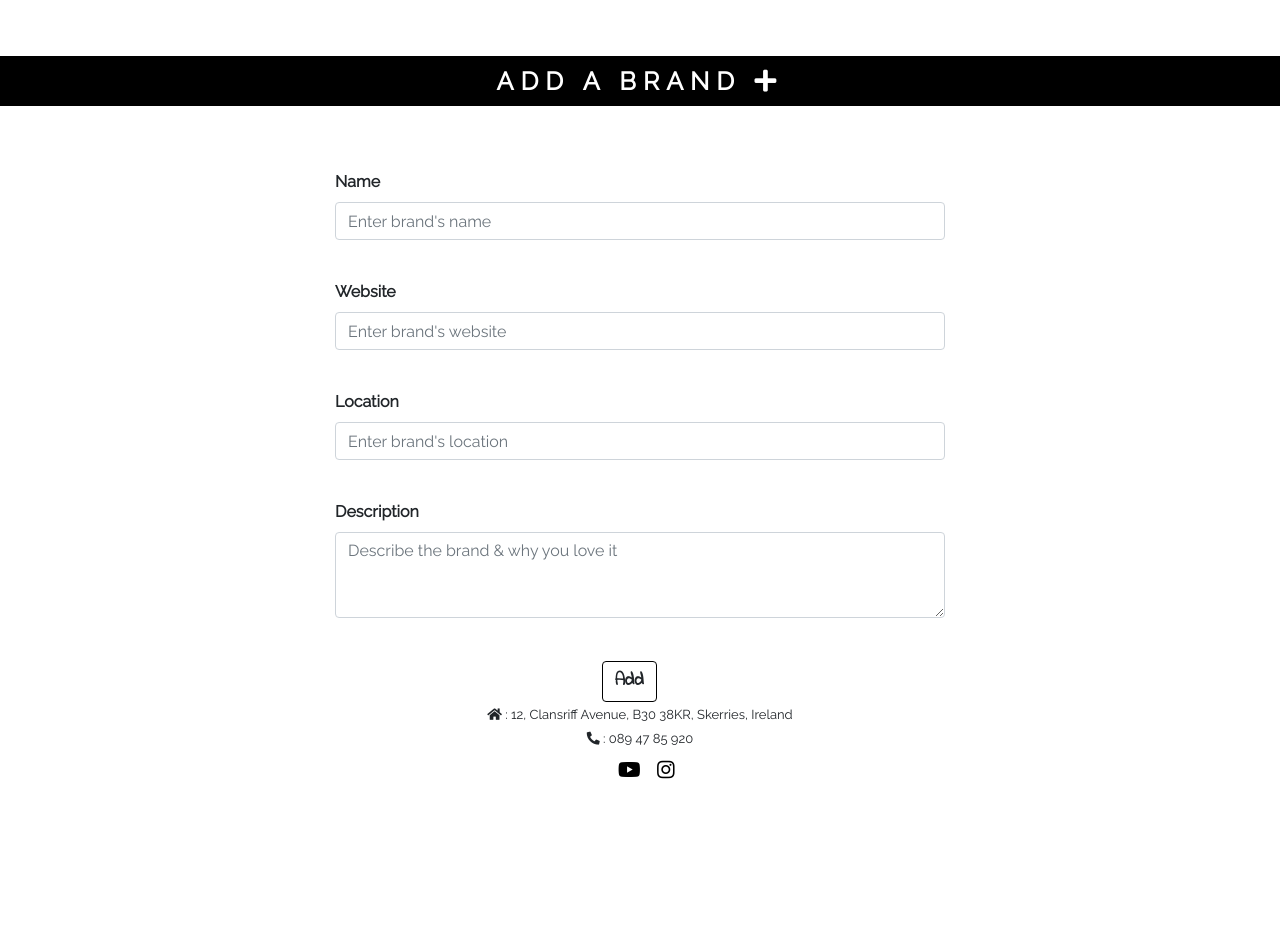
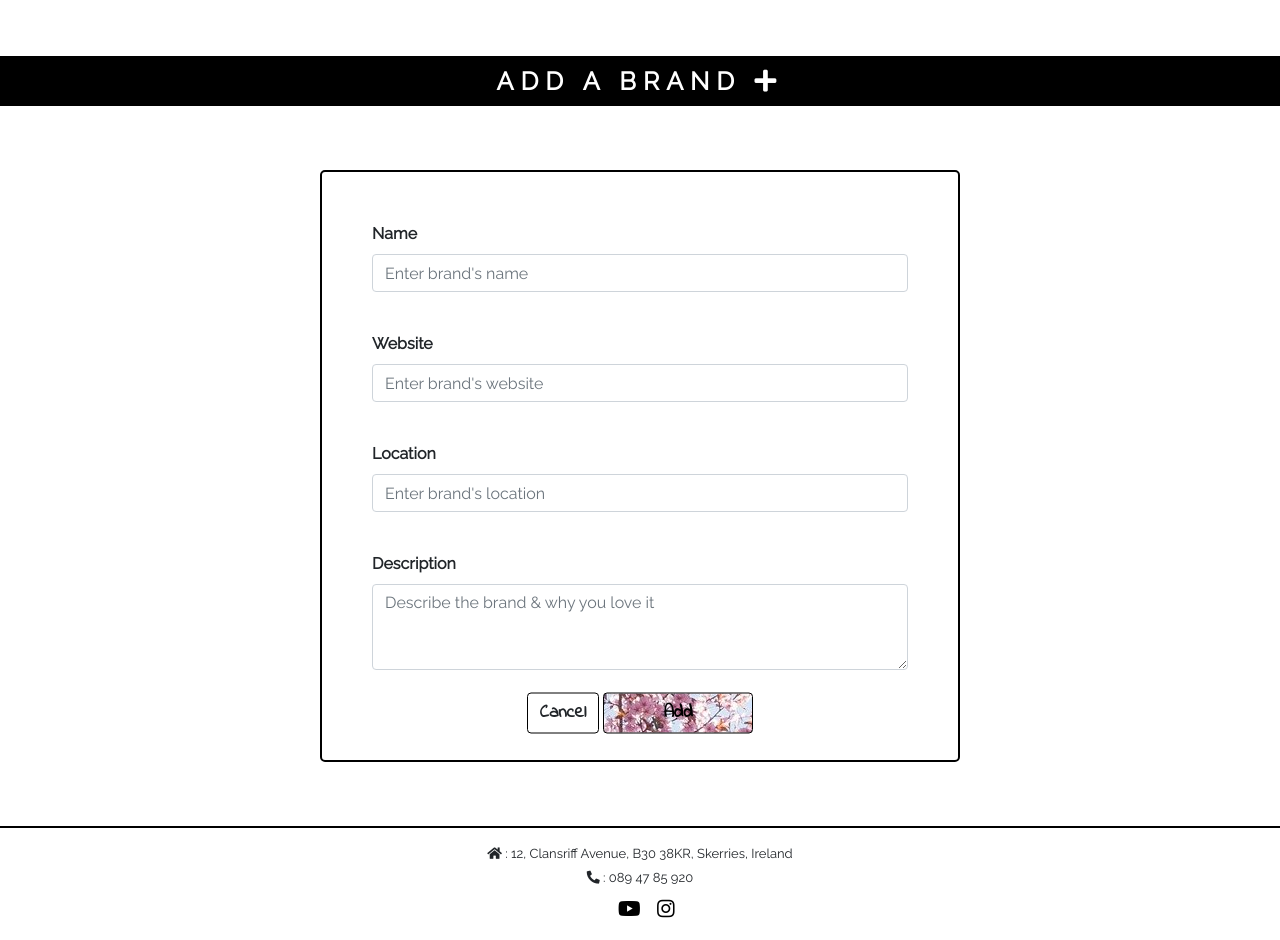
Before and after one commit to ValentineLgd/Sustainable, a Flask app: page /add_brands in a window 1280 px wide. Shown: the part 110-1050 px from the top of the page. Before the commit the page ends 889 px from the top, so only its background shows below. Run offline with Flask 2, Linux system fonts and the light colour scheme; some libraries are stand-ins or nearby versions.

Commit message:
Improve design edit & add forms + buttons for edit & add functionalities

```diff
--- a/static/css/style.css
+++ b/static/css/style.css
@@ -26,6 +26,7 @@ ul {
     font-family : 'Indie Flower', sans-serif;
     margin-top:3%;
     font-weight: 800;
+    margin:auto;
 }
 
 .btn:hover {
@@ -247,6 +248,14 @@ ul {
     font-family: "Indie Flower", sans-serif;
 }
 
+.close span {
+    color:white;
+}
+
+.modal-content {
+    border: 1px solid black;
+}
+
 .modal-header {
     background-color: black;
     color: white;
@@ -258,19 +267,22 @@ ul {
 
 .base {
     margin-top:13%;
+    margin-bottom:5%;
     }
 }
 
 /* Footer */
 
+
 #footer-section {
     border-top: 2px solid black;
-    padding-top:1%;
-    margin-top:5%;
+    margin-top: 5%;
 }
 
 .footer-list {
+    border-top: 2px solid black;
     text-align:center;
+    padding-top:1%;
     list-style-type: none;
 }
 
@@ -310,12 +322,19 @@ ul {
     padding: 15px;
 }
 
+
+@media only screen and (max-width: 500px) {
+.frame-col p {
+    padding-bottom:8%;
+}}
+
 .container-fluid ul {
     list-style-type: none;
 }
 
 .content-brand {
     margin-top:5%;
+    margin-bottom: 15%;
     font-size: 14px;
 }
 
@@ -528,6 +547,11 @@ ul {
     background-size: cover;
 }
 
+.nopadding {
+   padding: 0 !important;
+   margin: 0 !important;
+}
+
 .manage-catalogue-p {
     text-align: center;
     border: 2px solid black;
@@ -544,3 +568,46 @@ ul {
 .p-large {
     font-size:x-large;
 }
+
+.form-border {
+    border : 2px solid black;
+    border-radius: 5px;
+    padding: 50px;
+}
+
+.btn-edit {
+    background-image: url('/static/img/sky.jpg');
+    color: white;
+    width: 100px;
+    background-position: center;
+}
+
+.btn-add  {
+    background-image: url('/static/img/spring.jpg');
+    color: black;
+    width: 150px;
+    background-position: center;
+}
+.btn-edit:hover {
+    text-decoration: underline;
+}
+.btn-add:hover {
+    text-decoration: underline;
+    color:black;
+}
+
+
+.vertical-center {
+    margin: auto;
+  position: absolute;
+  top: 92%;
+  -ms-transform: translateY(-50%);
+  transform: translateY(-50%);
+}
+
+.vertical-center-manage {
+  position: relative;
+  -ms-transform: translateY(-50%);
+  transform: translateY(-50%);
+
+}
--- a/templates/add_brands.html
+++ b/templates/add_brands.html
@@ -6,7 +6,7 @@
     </div>
     <form method="POST" action="{{ url_for('add_brands') }}">
     <div class="row justify-content-center">
-    <div class="col-lg-6 col-md-12">
+    <div class=" form-border col-lg-6 col-md-12">
         <!--Bootstrap form template-->
             <div class="form-group">
                 <label for="brand_name"><strong>Name</strong></label>
@@ -24,13 +24,16 @@
                 <label for="description"><strong>Description</strong></label>
                 <textarea class="form-control" id="description" name="description" rows="3" placeholder="Describe the brand & why you love it" required></textarea>
             </div><br>
+        <div class="row justify-content-center">
+            <div class="vertical-center">
+                <a href="{{ url_for('get_brands') }}" class="btn">
+                            Cancel
+                </a>
+                <button type="submit" class="btn btn-add" data-toggle="modal" data-target="#myModal">Add</button>
+            </div>
+        </div>
 </div>
 </div>
-        <div class="row justify-content-center">
-            <div class="col-1">
-                <button type="submit" class="btn" data-toggle="modal" data-target="#myModal">Add</button>
-            </div>
-        </div>
     </form>
 
 
--- a/templates/get_brands.html
+++ b/templates/get_brands.html
@@ -26,6 +26,7 @@
         </div>
     </div>
     <div class="container-fluid">
+            <div>
                 <ul>
                     <div class="row justify-content-center">
                     {% for brand in brands %}
@@ -47,6 +48,7 @@
                     </div>
                 </ul>
             </div>
+        </div>
         <div class="container-fluid">
         <div class="row justify-content-center">
         <div class="col-12 content-brand-manage">
```
Also changed, not shown: templates/edit_brands.html (+8 -8 lines), templates/manage_brands.html (+5 -5 lines), static/img/sky.jpg (added), static/img/spring.jpg (added). Lines whose indentation alone changed are shown as unchanged.
